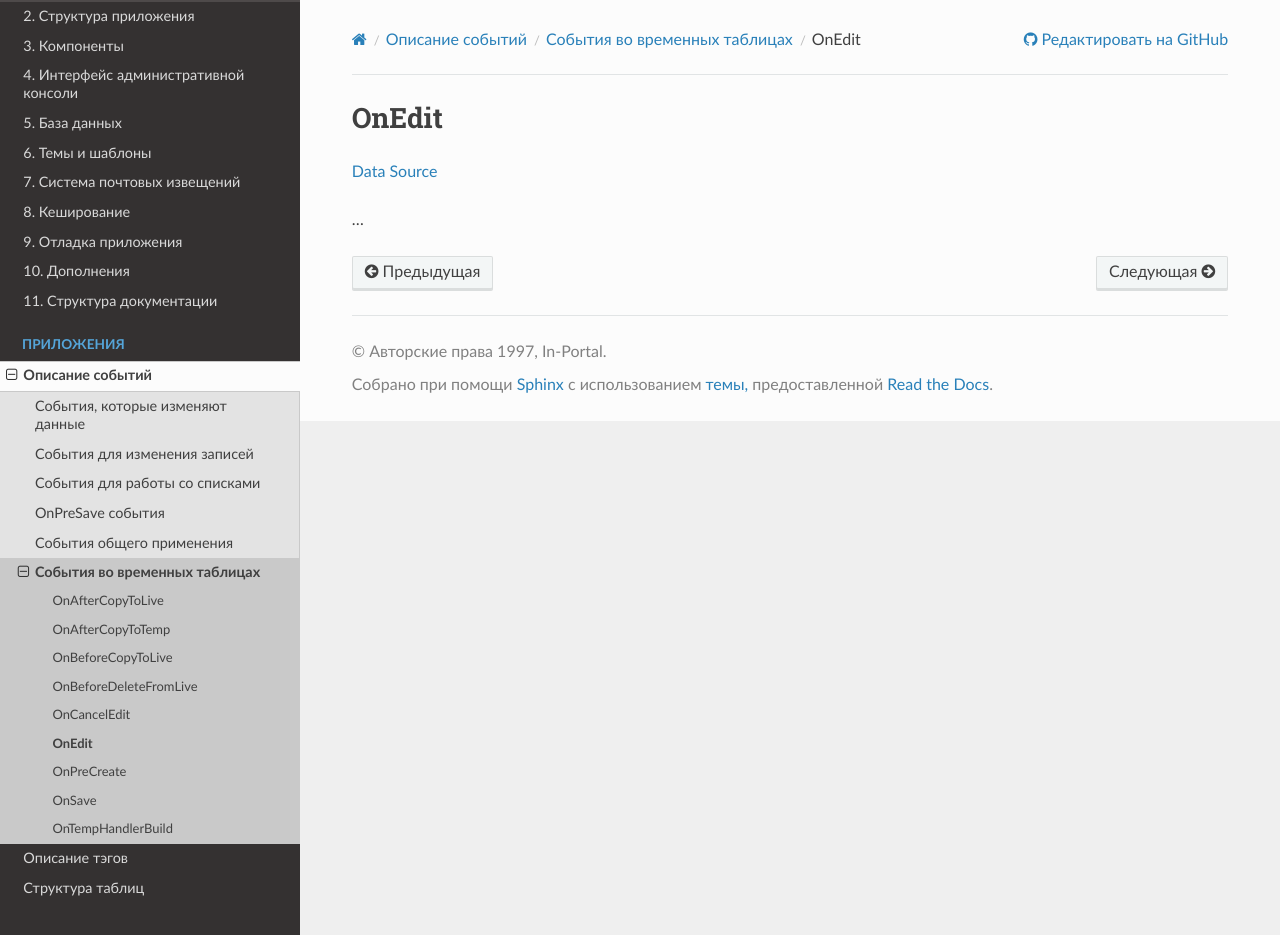
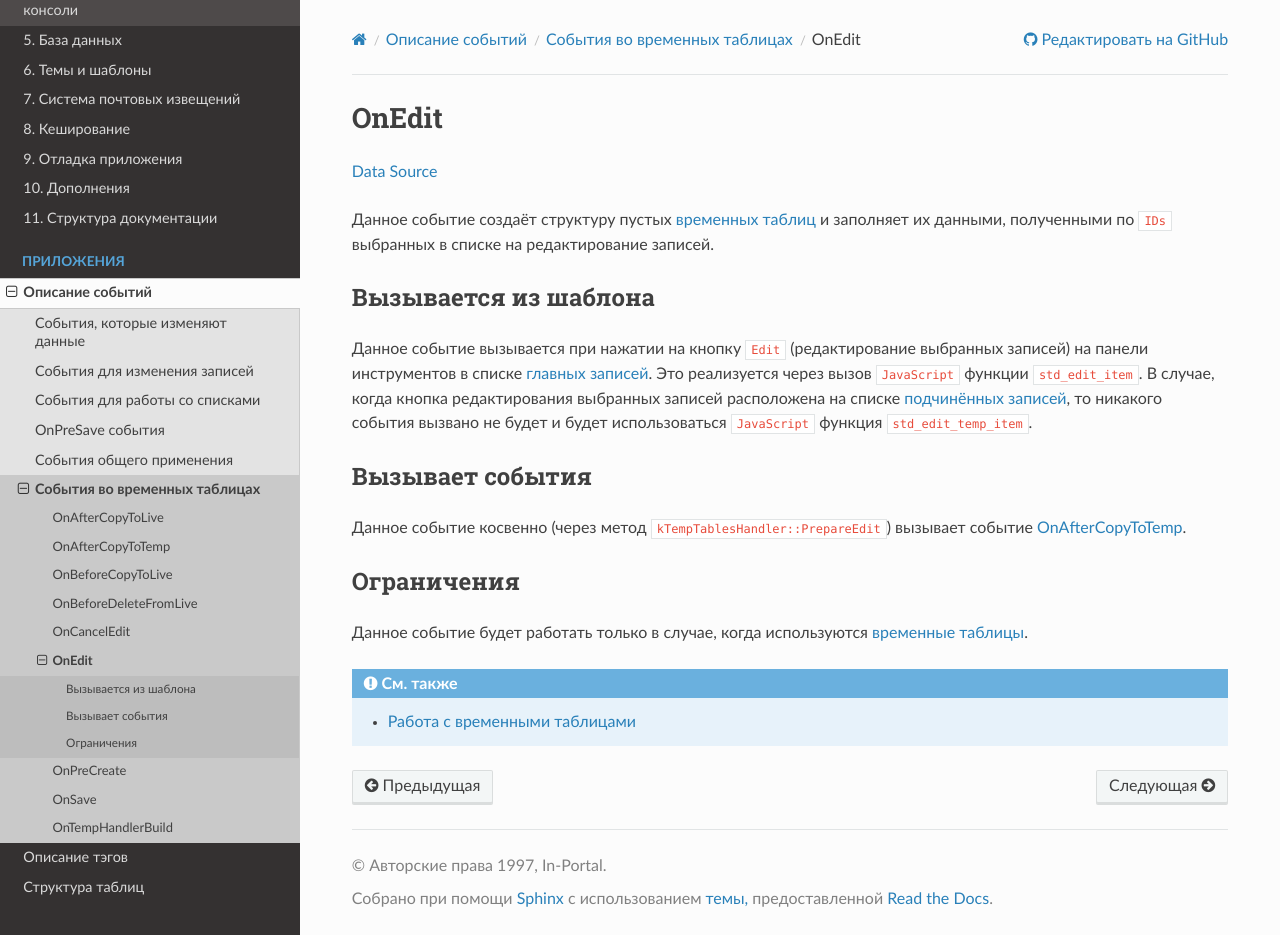
Before and after one commit to in-portal/guide-ru, a Sphinx documentation site: the page built from docs/events/temp_editing/on_edit.rst, in a window 1280 px wide and 935 px high. Built offline with Sphinx 7.4.7 and the Read the Docs theme 3.1.0, drawn with Linux system fonts in a browser that asks for light colours.

Commit message:
Integrated "/events/temp_editing/on_edit.rst"

```diff
--- a/docs/events/temp_editing/on_edit.rst
+++ b/docs/events/temp_editing/on_edit.rst
@@ -2,6 +2,32 @@ OnEdit
 ======
 `Data Source`_
 
-...
+Данное событие создаёт структуру пустых :doc:`временных таблиц </database/using_temporary_tables>` и заполняет
+их данными, полученными по ``IDs`` выбранных в списке на редактирование записей.
+
+Вызывается из шаблона
+---------------------
+
+Данное событие вызывается при нажатии на кнопку ``Edit`` (редактирование выбранных записей) на панели инструментов
+в списке :doc:`главных записей </components/working_with_sub_prefixes>`. Это реализуется через вызов ``JavaScript``
+функции ``std_edit_item``. В случае, когда кнопка редактирования выбранных записей расположена на списке
+:doc:`подчинённых записей </components/working_with_sub_prefixes>`, то никакого события вызвано не будет и будет
+использоваться ``JavaScript`` функция ``std_edit_temp_item``.
+
+Вызывает события
+----------------
+
+Данное событие косвенно (через метод ``kTempTablesHandler::PrepareEdit``) вызывает событие
+:doc:`/events/temp_editing/on_after_copy_to_temp`.
+
+Ограничения
+-----------
+
+Данное событие будет работать только в случае, когда используются
+:doc:`временные таблицы </database/using_temporary_tables>`.
+
+.. seealso::
+
+   - :doc:`/database/using_temporary_tables`
 
 .. _Data Source: http://guide.in-portal.org/rus/index.php/EventHandler:OnEdit
```
